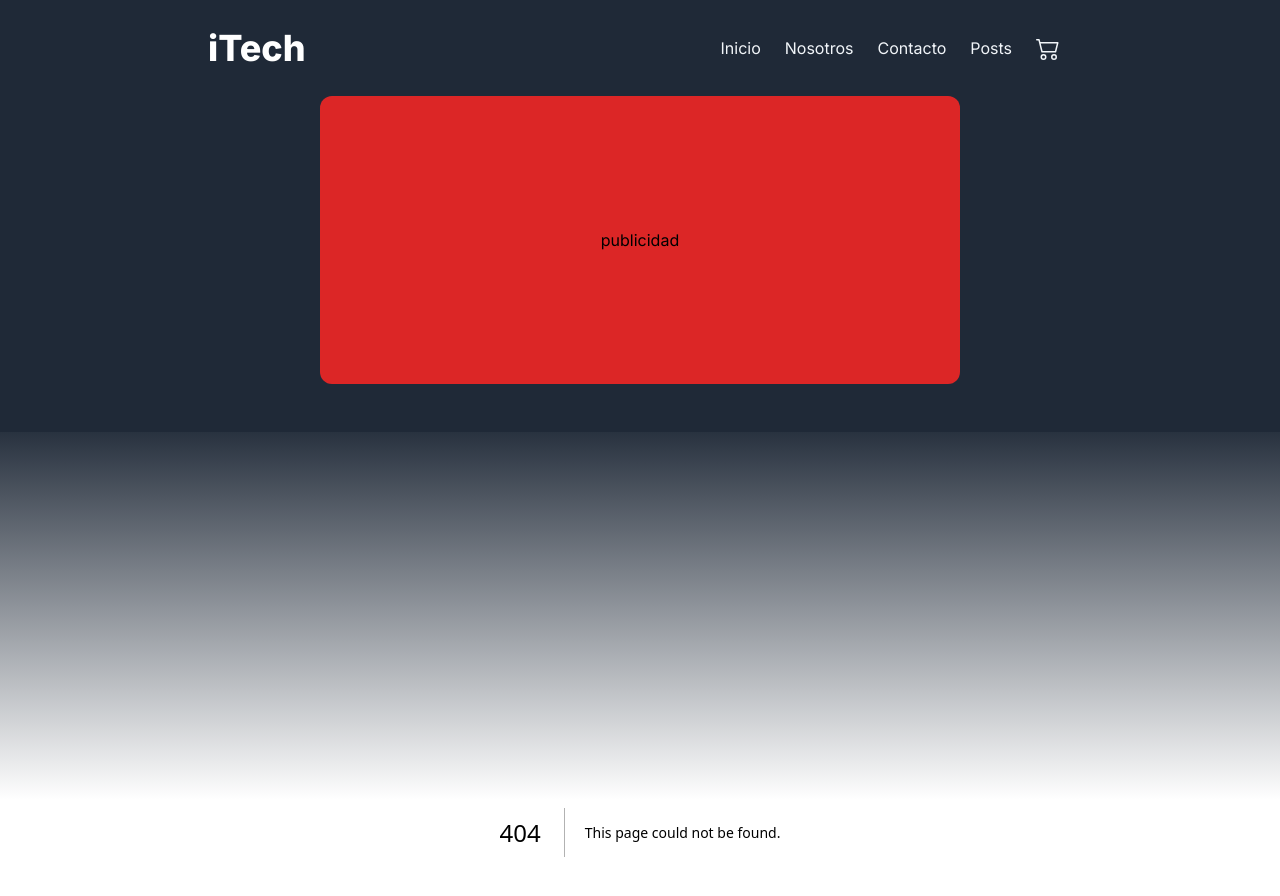
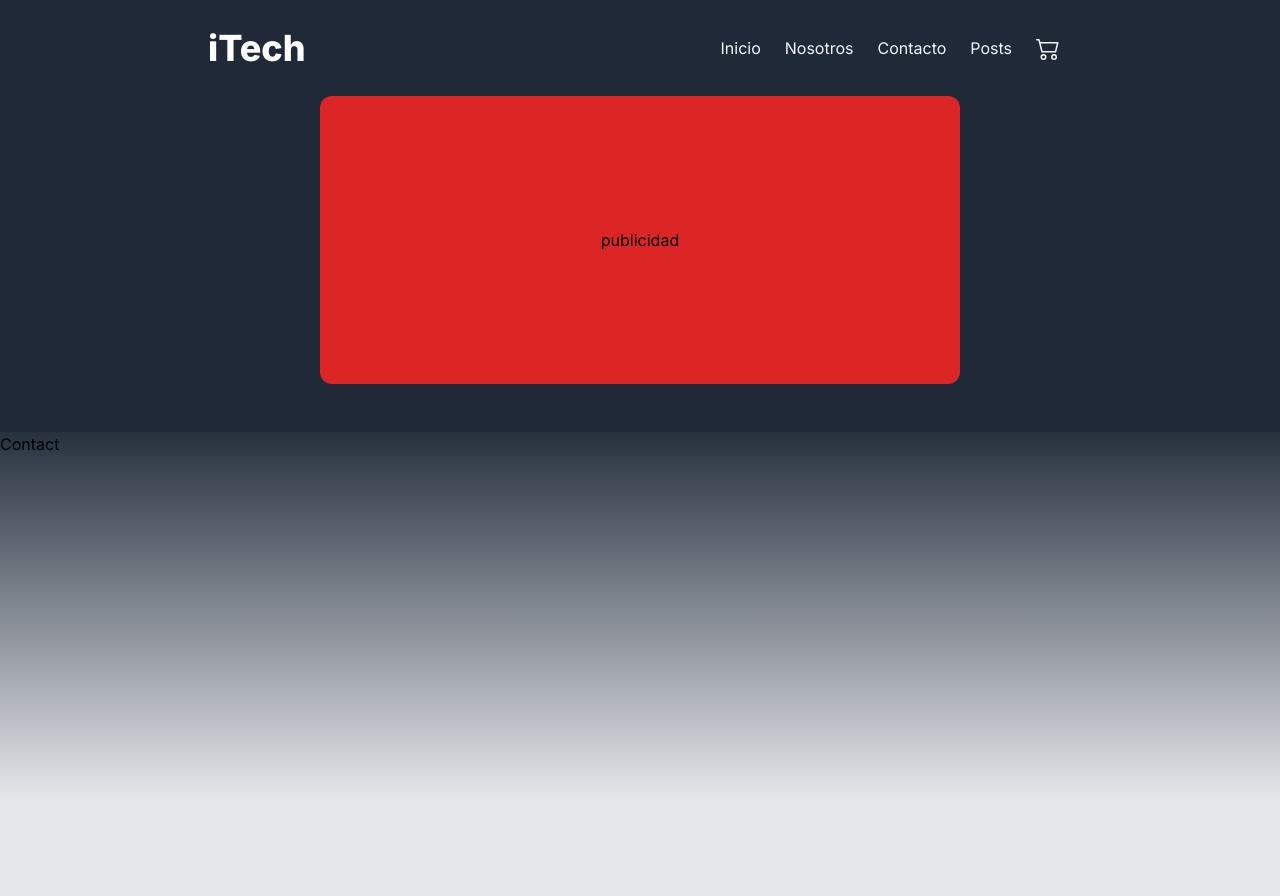
Before and after one commit to MatiasCancina/iTech-eCommerce, a Next.js app: page /contact in a window 1280 px wide. Before the commit this address had no page. Shown: the top 896 px of the page. After the commit the page ends 800 px from the top, so only its background shows below. Built offline with nearby package versions, Linux system fonts and the light colour scheme.

Commit message:
routes created

```diff
--- /dev/null
+++ b/app/cart/page.jsx
@@ -0,0 +1,9 @@
+import React from 'react'
+
+const Cart = () => {
+  return (
+    <div>Cart</div>
+  )
+}
+
+export default Cart
--- /dev/null
+++ b/app/contact/page.jsx
@@ -0,0 +1,7 @@
+import React from "react";
+
+export const Contact = () => {
+  return <div>Contact</div>;
+};
+
+export default Contact;
--- /dev/null
+++ b/app/posts/page.jsx
@@ -0,0 +1,9 @@
+import React from 'react'
+
+export const Posts = () => {
+  return (
+    <div>Posts</div>
+  )
+}
+
+export default Posts;
--- /dev/null
+++ b/app/us/page.jsx
@@ -0,0 +1,9 @@
+import React from 'react'
+
+export const Us = () => {
+  return (
+    <div>Us</div>
+  )
+}
+
+export default Us;
```
